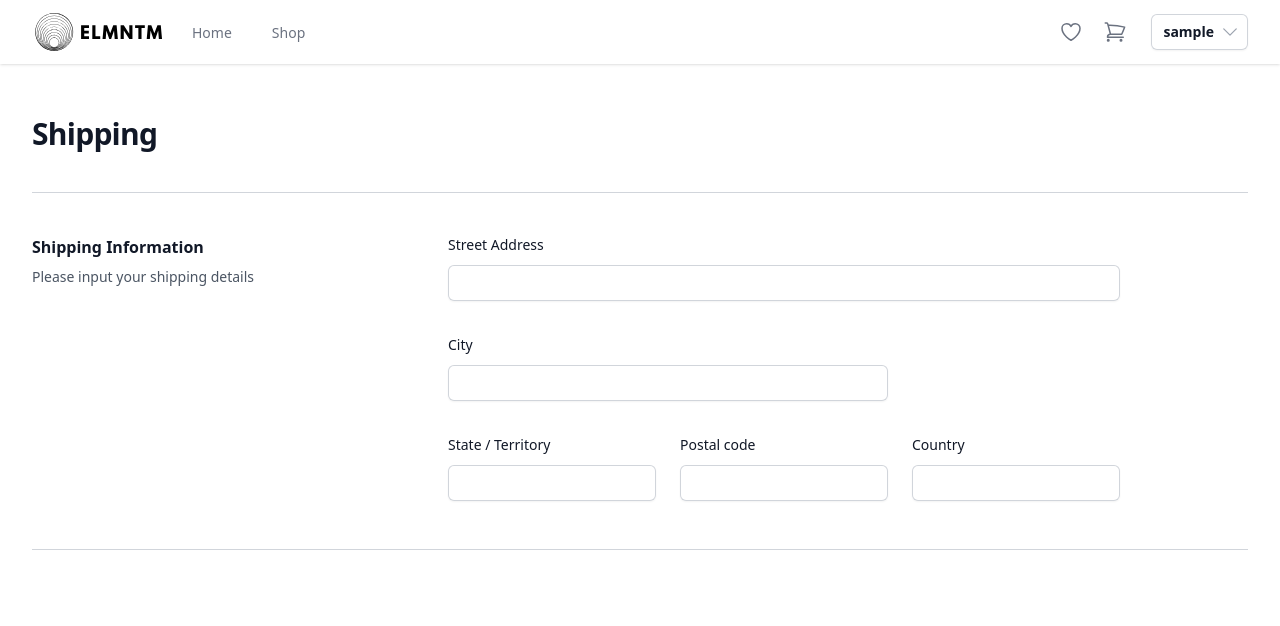
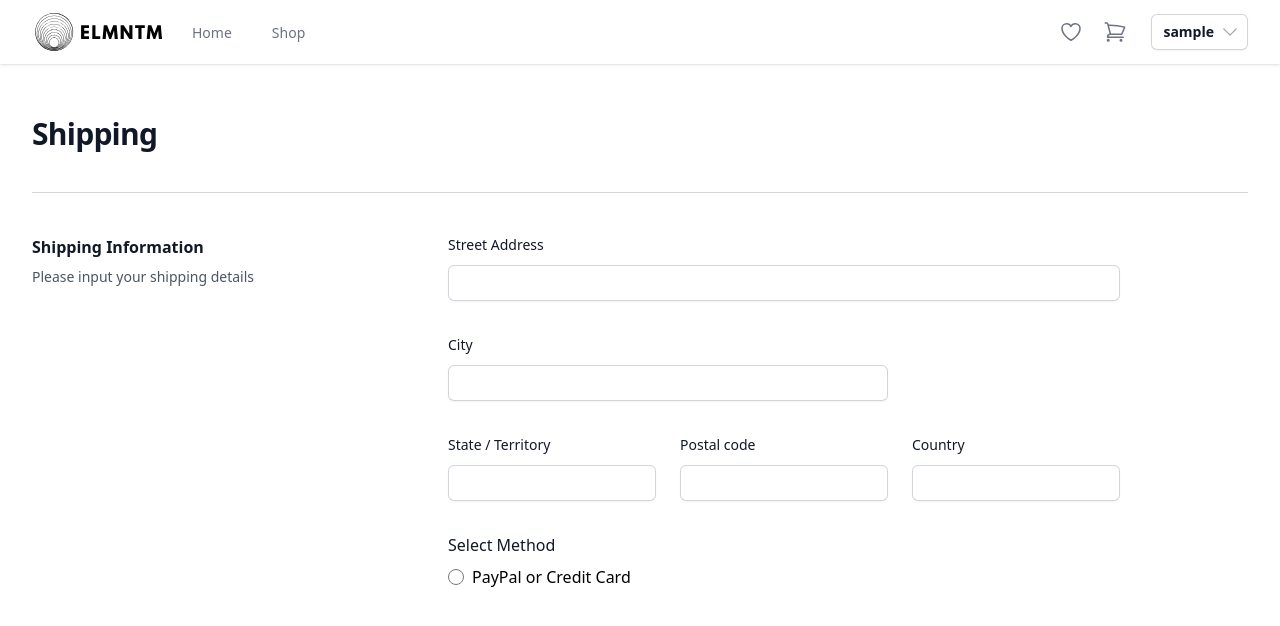
Before and after one commit to nikoauer/Elementum-E-Commerce-Store, a React (Vite) app in the folder Frontend/: page /shipping in a window 1280 px wide. Shown: the top 626 px of the page. Built offline with nearby package versions, Linux system fonts and the light colour scheme; sample sign-in values are in the browser's storage.

Commit message:
added radio payment button

```diff
--- a/Frontend/src/pages/Orders/Shipping.jsx
+++ b/Frontend/src/pages/Orders/Shipping.jsx
@@ -1,45 +1,59 @@
-import React from 'react'
-import { useEffect, useState } from 'react'
-import { useDispatch, useSelector } from 'react-redux'
-import {useNavigate} from 'react-router-dom'
-import { saveShippingAddress, savePaymentMethod } from '../../redux/features/cart/cartSlice'
-
+import React from "react";
+import { useEffect, useState } from "react";
+import { useDispatch, useSelector } from "react-redux";
+import { useNavigate } from "react-router-dom";
+import {
+  saveShippingAddress,
+  savePaymentMethod,
+} from "../../redux/features/cart/cartSlice";
 
 const Shipping = () => {
+  const cart = useSelector((state) => state.cart);
+  const { shippingAddress } = cart;
 
-const cart = useSelector((state) => state.cart)
-const {shippingAddress} = cart
+  const [paymentMethod, setPaymentMethod] = useState("Paypal");
+  const [address, setAddress] = useState(shippingAddress.address || "");
+  const [city, setCity] = useState(shippingAddress.city || "");
+  const [postalCode, setPostalCode] = useState(
+    shippingAddress.postalCode || ""
+  );
+  const [state, setState] = useState(shippingAddress.state || "");
+  const [country, setCountry] = useState(shippingAddress.country || "");
 
-const [paymentlMethod, setPaymentMethod] = useState('Paypal')
-const [address, setAddress] = useState(shippingAddress.address || '')
-const [city, setCity] = useState(shippingAddress.city || '')
-const [postalCode, setPostalCode] = useState(shippingAddress.postalCode || '')
-const [state, setState] = useState(shippingAddress.state || '')
-const [country, setCountry] = useState(shippingAddress.country || '')
-
-const dispatch = useDispatch()
-const navigate = useNavigate()
+  const dispatch = useDispatch();
+  const navigate = useNavigate();
 
   useEffect(() => {
-    if(!shippingAddress.address) {
-        navigate('/shipping')
+    if (!shippingAddress.address) {
+      navigate("/shipping");
     }
-}, [navigate, shippingAddress])
+  }, [navigate, shippingAddress]);
+
+  const submitHandler = () => {};
 
   return (
     <div className="flex items-center justify-center mt-10">
       <div className="px-4 sm:px-6 lg:px-8 w-full max-w-screen-xl">
-    <h1 className="text-3xl font-bold tracking-tight text-gray-900 mb-10">Shipping</h1>
+        <h1 className="text-3xl font-bold tracking-tight text-gray-900 mb-10">
+          Shipping
+        </h1>
+        <form onSubmit={submitHandler}>
           <div className="grid grid-cols-1 gap-x-8 gap-y-10 pb-12 md:grid-cols-3 border-b border-t border-gray-300 py-10 scroll-px-3.5">
             <div>
-            <h2 className="text-base font-semibold leading-7 text-gray-900">Shipping Information</h2>
-            <p className="mt-1 text-sm leading-6 text-gray-600">Please input your shipping details</p>
+              <h2 className="text-base font-semibold leading-7 text-gray-900">
+                Shipping Information
+              </h2>
+              <p className="mt-1 text-sm leading-6 text-gray-600">
+                Please input your shipping details
+              </p>
             </div>
 
             <div className="grid max-w-2xl grid-cols-1 gap-x-6 gap-y-8 sm:grid-cols-6 md:col-span-2">
-
               <div className="col-span-full">
-              <label htmlFor="Address" className="block text-sm font-medium leading-6 text-gray-900">
+                <label
+                  htmlFor="Address"
+                  className="block text-sm font-medium leading-6 text-gray-900"
+                >
                   Street Address
                 </label>
                 <div className="mt-2">
@@ -53,7 +67,10 @@ useEffect(() => {
               </div>
 
               <div className="sm:col-span-4">
-              <label htmlFor="City" className="block text-sm font-medium leading-6 text-gray-900">
+                <label
+                  htmlFor="City"
+                  className="block text-sm font-medium leading-6 text-gray-900"
+                >
                   City
                 </label>
                 <div className="mt-2">
@@ -68,7 +85,10 @@ useEffect(() => {
               </div>
 
               <div className="sm:col-span-2 sm:col-start-1">
-              <label htmlFor="State" className="block text-sm font-medium leading-6 text-gray-900">
+                <label
+                  htmlFor="State"
+                  className="block text-sm font-medium leading-6 text-gray-900"
+                >
                   State / Territory
                 </label>
                 <div className="mt-2">
@@ -82,7 +102,10 @@ useEffect(() => {
               </div>
 
               <div className="sm:col-span-2">
-              <label htmlFor="PostalCode" className="block text-sm font-medium leading-6 text-gray-900">
+                <label
+                  htmlFor="PostalCode"
+                  className="block text-sm font-medium leading-6 text-gray-900"
+                >
                   Postal code
                 </label>
                 <div className="mt-2">
@@ -96,7 +119,10 @@ useEffect(() => {
               </div>
 
               <div className="sm:col-span-2">
-              <label htmlFor="Country" className="block text-sm font-medium leading-6 text-gray-900">
+                <label
+                  htmlFor="Country"
+                  className="block text-sm font-medium leading-6 text-gray-900"
+                >
                   Country
                 </label>
                 <div className="mt-2">
@@ -107,14 +133,31 @@ useEffect(() => {
                     className="block w-full rounded-md border-0 py-1.5 text-gray-900 shadow-sm ring-1 ring-inset ring-gray-300 placeholder:text-gray-400 focus:ring-2 focus:ring-inset focus:ring-sky-600 sm:text-sm sm:leading-6"
                   />
                 </div>
+              </div>
 
+              <div className="col-span-full">
+                <label htmlFor="PostalCode" className="block text-gray-900">Select Method</label>
+                <div className="mt-2">
+                  <label className="inline-flex items-center">
+                    <input
+                      type="radio"
+                      className="form-radio h-4 w-4 border-gray-300 text-blue-600 focus:ring-blue-500"
+                      name="paymentMethod"
+                      value="PayPal"
+                      checked={paymentMethod === "PayPal"}
+                      onChange={(e) => setPaymentMethod(e.target.value)}
+                    />
 
+                    <span className="ml-2">PayPal or Credit Card</span>
+                  </label>
                 </div>
               </div>
             </div>
           </div>
+        </form>
       </div>
-  )
-}
+    </div>
+  );
+};
 
-export default Shipping
+export default Shipping;
```
Lines whose indentation alone changed are shown as unchanged.
